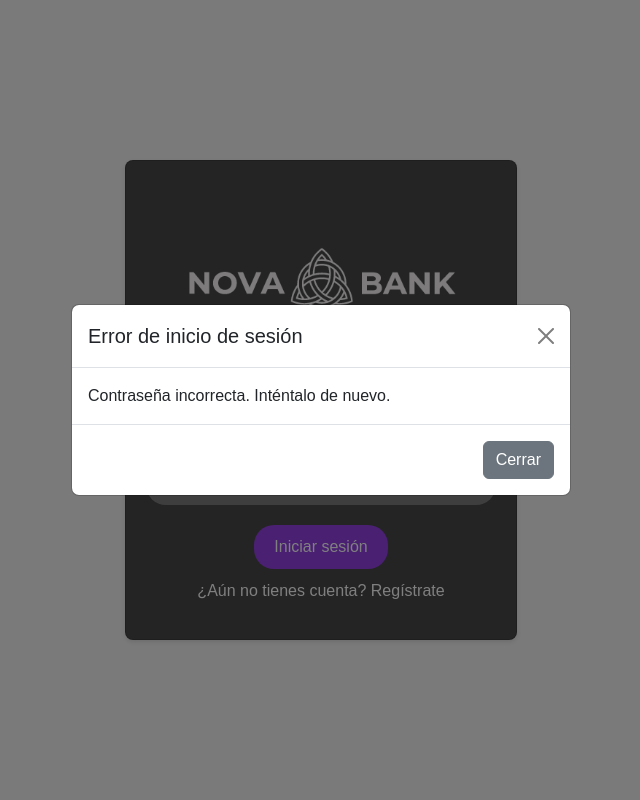
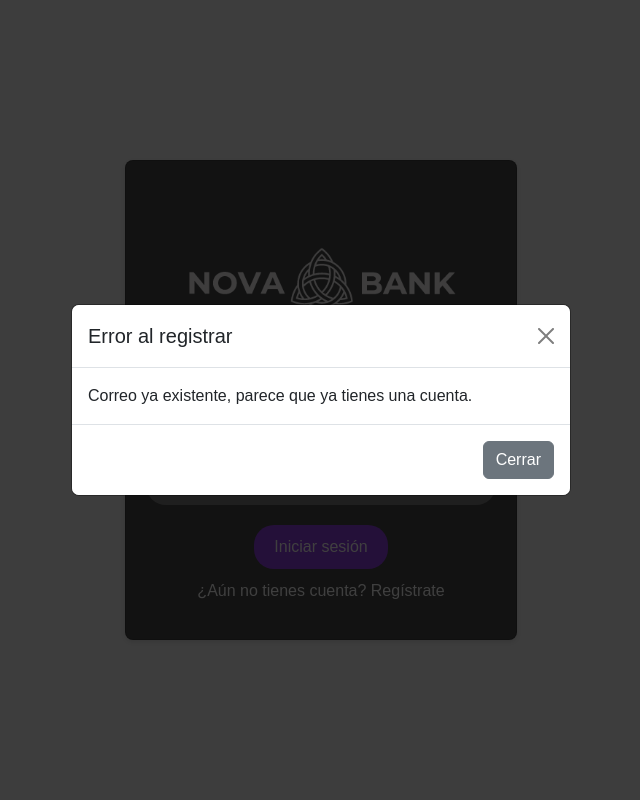
Before and after one commit to JCCutino/NovaBank, a PHP site: page /index.php in a window 1280 px wide. Shown: the whole page, without its empty margins (319-959 px from the left). Run offline with PHP 8.4, Linux system fonts and the light colour scheme; the visitor is signed in with stand-in values (Sample User, id 1).

Commit message:
Modal Error Registro

```diff
--- a/funcionalidades/registrar.php
+++ b/funcionalidades/registrar.php
@@ -1,6 +1,6 @@
 <?php
 include 'conexion.php';
-
+session_start();
 $nombre = $_POST["nombre"];
 $apellidos = $_POST["apellidos"];
 $correoElectronico = $_POST["correo_register"];
@@ -12,7 +12,8 @@
 
 if ($resultadoCorreo->num_rows > 0) {
 
-    echo "Error: El correo electrónico ya está registrado.";
+    $_SESSION['correoExistente'] = true;
+    header ("location: ../index.php");
 } else {
 
     $insertUsuario = "INSERT INTO Persona (Nombre, Apellidos, Correo_Electronico, Contrasena, Url_Foto)
--- a/index.php
+++ b/index.php
@@ -1,4 +1,8 @@
+<?php session_start();
+            $errorContrasena = json_encode(isset($_SESSION['contrasenaIncorrecta']) && $_SESSION['contrasenaIncorrecta']);
 
+            $errorCorreo = json_encode(isset($_SESSION['correoExistente']) && $_SESSION['correoExistente']);
+            ?>
 <!doctype html>
 <html lang="en">
 
@@ -30,6 +34,23 @@
             </div>
             <div class="modal-body">
                 Contraseña incorrecta. Inténtalo de nuevo.
+            </div>
+            <div class="modal-footer">
+                <button type="button" class="btn btn-secondary" data-bs-dismiss="modal">Cerrar</button>
+            </div>
+        </div>
+    </div>
+    </div>
+
+    <div class="modal" tabindex="-1" role="dialog" id="correoErrorModal">
+    <div class="modal-dialog modal-dialog-centered" role="document">
+        <div class="modal-content">
+            <div class="modal-header">
+                <h5 class="modal-title">Error al registrar</h5>
+                <button type="button" class="btn-close" data-bs-dismiss="modal" aria-label="Close"></button>
+            </div>
+            <div class="modal-body">
+                Correo ya existente, parece que ya tienes una cuenta.
             </div>
             <div class="modal-footer">
                 <button type="button" class="btn btn-secondary" data-bs-dismiss="modal">Cerrar</button>
@@ -95,12 +116,12 @@
 
 <script>
         document.addEventListener('DOMContentLoaded', function () {
-            const contrasenaIncorrecta = <?php session_start();
-             echo json_encode(isset($_SESSION['contrasenaIncorrecta']) && $_SESSION['contrasenaIncorrecta']); ?>;
+
+            const contrasenaIncorrecta = <?php echo $errorContrasena; ?>;
 
             if (contrasenaIncorrecta) {
-                var errorModal = new bootstrap.Modal(document.getElementById('contrasenaErrorModal'));
-                errorModal.show();
+                var contrasenaModal = new bootstrap.Modal(document.getElementById('contrasenaErrorModal'));
+                contrasenaModal.show();
                 <?php
                 $_SESSION['contrasenaIncorrecta'] = false;
                 ?>
@@ -108,6 +129,20 @@
         });
     </script>
 
+<script>
+        document.addEventListener('DOMContentLoaded', function () {
+
+            const correoExistente = <?php echo $errorCorreo; ?>;
+
+            if (correoExistente) {
+                var correoModal = new bootstrap.Modal(document.getElementById('correoErrorModal'));
+                correoModal.show();
+                <?php
+                $_SESSION['correoExistente'] = false;
+                ?>
+            }
+        });
+    </script>
 
 
 </body>
```
